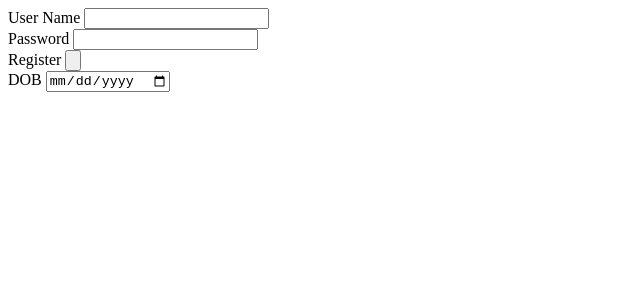
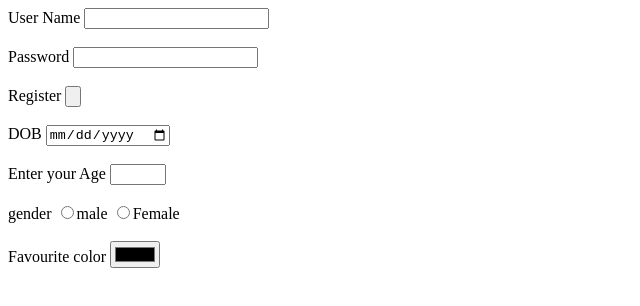
Before and after one commit to harithapotla/learngit, a plain HTML site: page html1/index.html in a window 1280 px wide. Shown: the whole page, without its empty margins (0-640 px from the left). Drawn offline with Linux system fonts and the light colour scheme.

Commit message:
htmltest

```diff
--- a/html1/index.html
+++ b/html1/index.html
@@ -1,29 +1,51 @@
 <!DOCTYPE html>
 <html lang="en">
+
 <head>
     <meta charset="UTF-8">
     <meta http-equiv="X-UA-Compatible" content="IE=edge">
     <meta name="viewport" content="width=device-width, initial-scale=1.0">
     <title>Login Form</title>
 </head>
+
 <body>
     <form action="/" method="post">
         <div>
-<label for= "name">User Name </label>
+            <label for="name">User Name </label>
             <input type="text" id="name">
         </div>
+        <br>
         <div>
-    <label for= "pswd">Password </label>
+            <label for="pswd">Password </label>
             <input type="password" id="pswd">
         </div>
+        <br>
         <div>
-    <label for= "register">Register</label>
-<input type="button" id="register">
+            <label for="register">Register</label>
+            <input type="button" name="click me" id="register">
         </div>
+        <br>
         <div>
-    <label for= "DOB">DOB</label>
+            <label for="DOB">DOB</label>
             <input type="date" id="DOB">
+        </div>
+        <br>
+        <div>
+            <label for="Age">Enter your Age </label>
+            <input type="number" name="age" id="Age" min="18" max="35">
+        </div>
+        <br>
+        <div>
+            <label for="gender">gender </label>
+            <input type="radio" name="gender" id="gender">male
+            <input type="radio" name="gender" id="gender">Female
+        </div>
+        <br>
+        <div>
+            <label for="color">Favourite color </label>
+            <input type="color" name="color" id="color">
         </div>
     </form>
 </body>
+
 </html>
```
Lines whose indentation alone changed are shown as unchanged.
